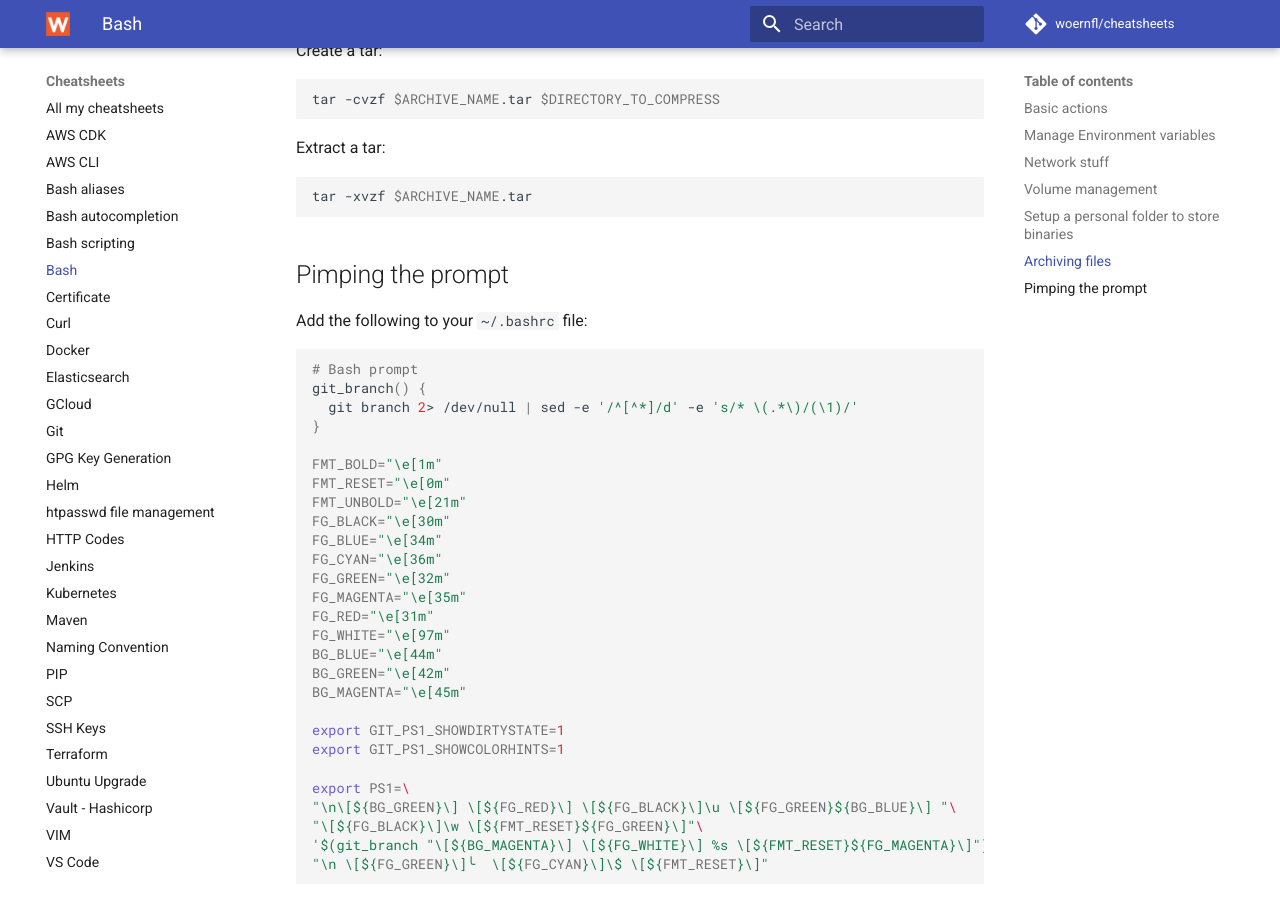
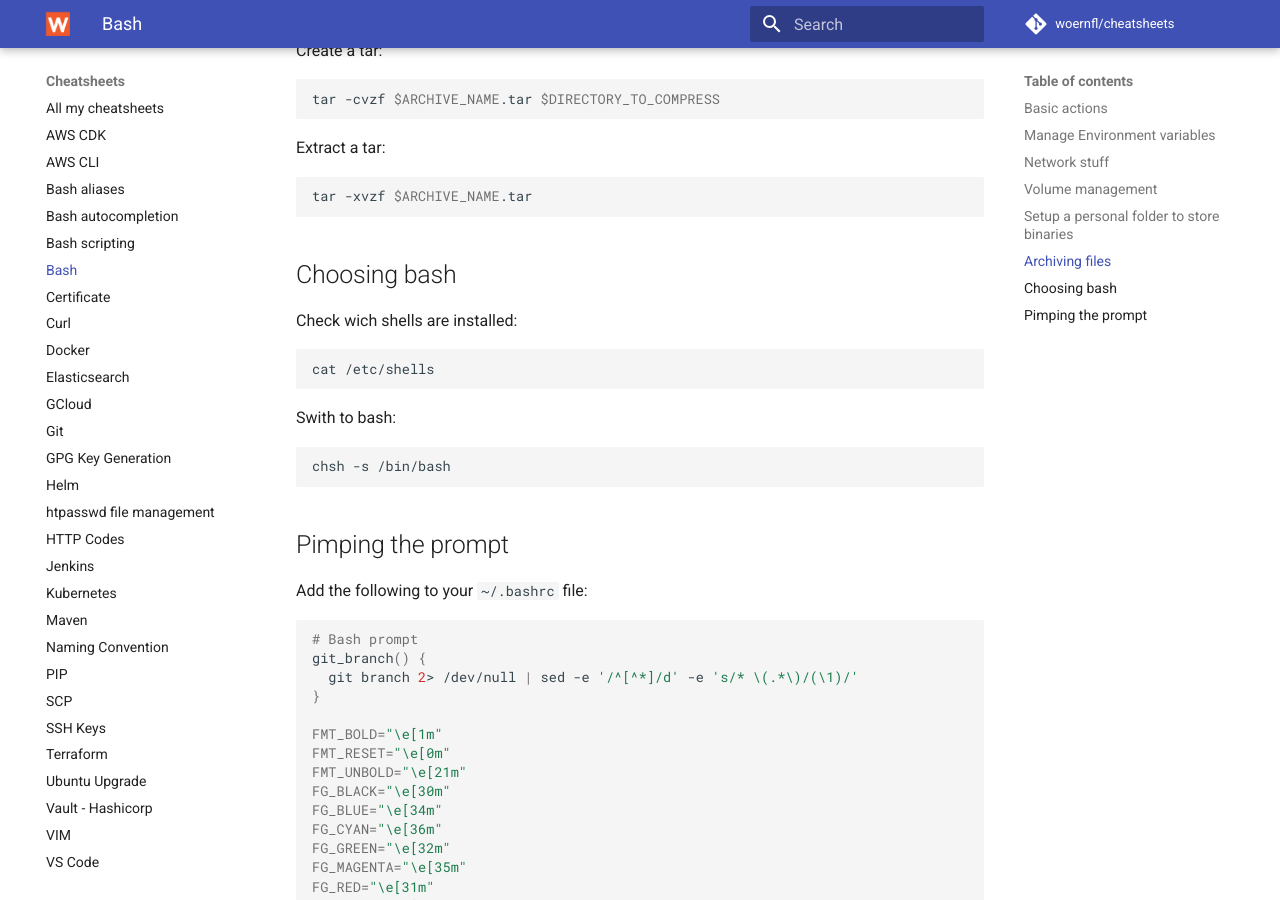
Before and after one commit to woernfl/cheatsheets, an MkDocs documentation site: the page built from docs/bash.md, in a window 1280 px wide and 900 px high, scrolled down 2352 px. Built offline with MkDocs 1.6.1 and Material for MkDocs 9.7.7, drawn with Linux system fonts in a browser that asks for light colours; comment, search, counter and statistics services are not loaded.

Commit message:
Update bash.md

````diff
--- a/docs/bash.md
+++ b/docs/bash.md
@@ -131,6 +131,20 @@ Extract a tar:
 tar -xvzf $ARCHIVE_NAME.tar
 ```
 
+## Choosing bash
+
+Check wich shells are installed:
+
+```bash
+cat /etc/shells
+```
+
+Swith to bash:
+
+```bash
+chsh -s /bin/bash
+```
+
 ## Pimping the prompt
 
 Add the following to your `~/.bashrc` file:
````
